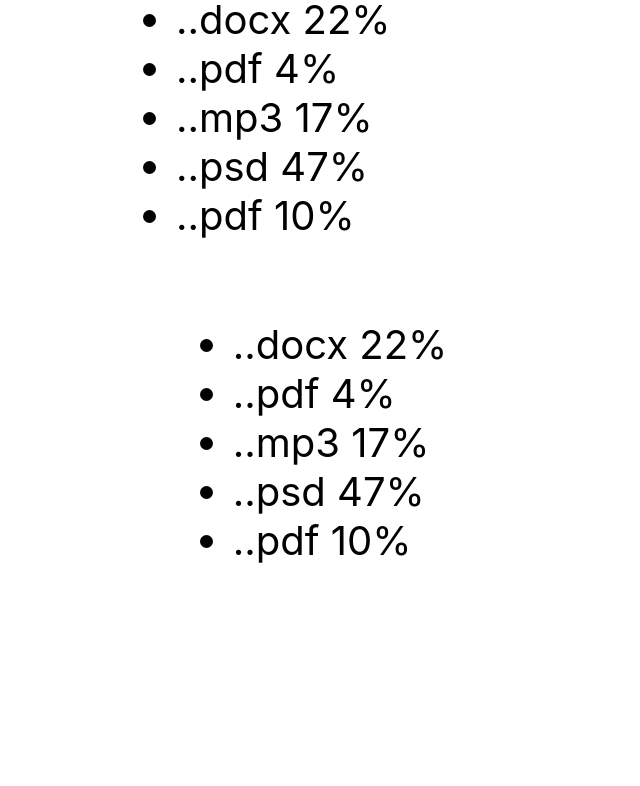
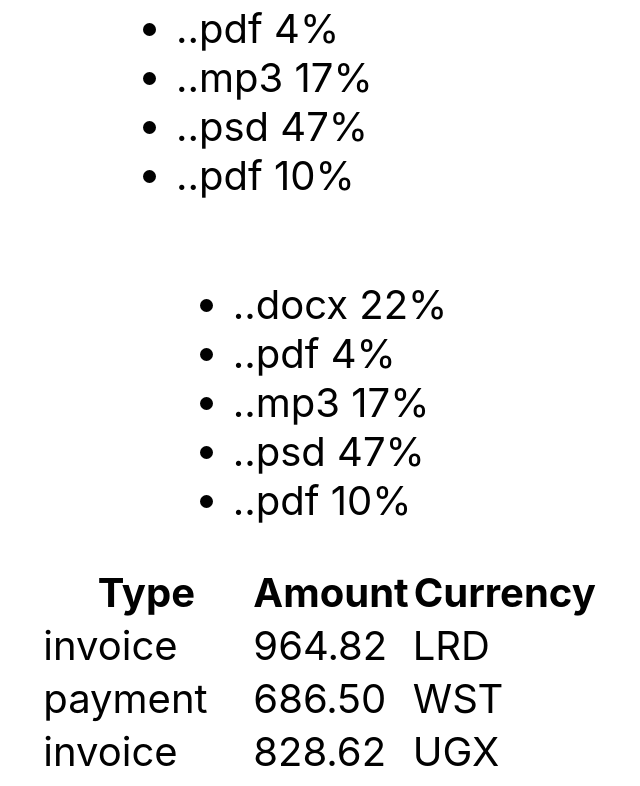
Before and after one commit to EAntoshchuk/goit-react-hw-01-components, a React (Create React App) app: page / in a window 1280 px wide. Shown: the part 2000-2786 px from the top of the page, without its empty margins (320-960 px from the left). Before the commit the page ends 2605 px from the top, so only its background shows below. Built offline with nearby package versions, Linux system fonts and the light colour scheme.

Commit message:
react-hw1-transactions

```diff
--- a/src/components/App.jsx
+++ b/src/components/App.jsx
@@ -1,10 +1,11 @@
 import user from '../json/user.json';
 import data from '../json/data.json';
 import friends from '../json/friends.json';
-// import transactions from '../json/transactions.json';
+import transactions from '../json/transactions.json';
 import Profile from './Profile';
 import FriendList from './FriendList';
 import Statistics from './Statistics';
+import TransactionHistory from './TransactionHistory';
 
 export default function App() {
   return (
@@ -19,6 +20,7 @@ export default function App() {
       }}
     >
       <span>React homework template</span>
+      <div>
         <Profile
           username={user.username}
           tag={user.tag}
@@ -26,9 +28,19 @@ export default function App() {
           avatar={user.avatar}
           stats={user.stats}
         />
+      </div>
+      <div>
         <FriendList friends={friends} />
+      </div>
+      <div>
         <Statistics title="Upload stats" stats={data} />
+      </div>
+      <div>
         <Statistics stats={data} />
+      </div>
+      <div>
+        <TransactionHistory transactions={transactions} />;
+      </div>
     </div>
   );
 }
--- /dev/null
+++ b/src/components/TransactionHistory.jsx
@@ -0,0 +1,27 @@
+import PropTypes from 'prop-types';
+
+export default function TransactionHistory({ transactions }) {
+  return (
+    <table class="transaction-history">
+      <thead>
+        <tr>
+          <th>Type</th>
+          <th>Amount</th>
+          <th>Currency</th>
+        </tr>
+      </thead>
+
+      <tbody>
+        {transactions.map(transaction => {
+          return (
+            <tr>
+              <td>{transaction.type}</td>
+              <td>{transaction.amount}</td>
+              <td>{transaction.currency}</td>
+            </tr>
+          );
+        })}
+      </tbody>
+    </table>
+  );
+}
```
Lines whose indentation alone changed are shown as unchanged.
